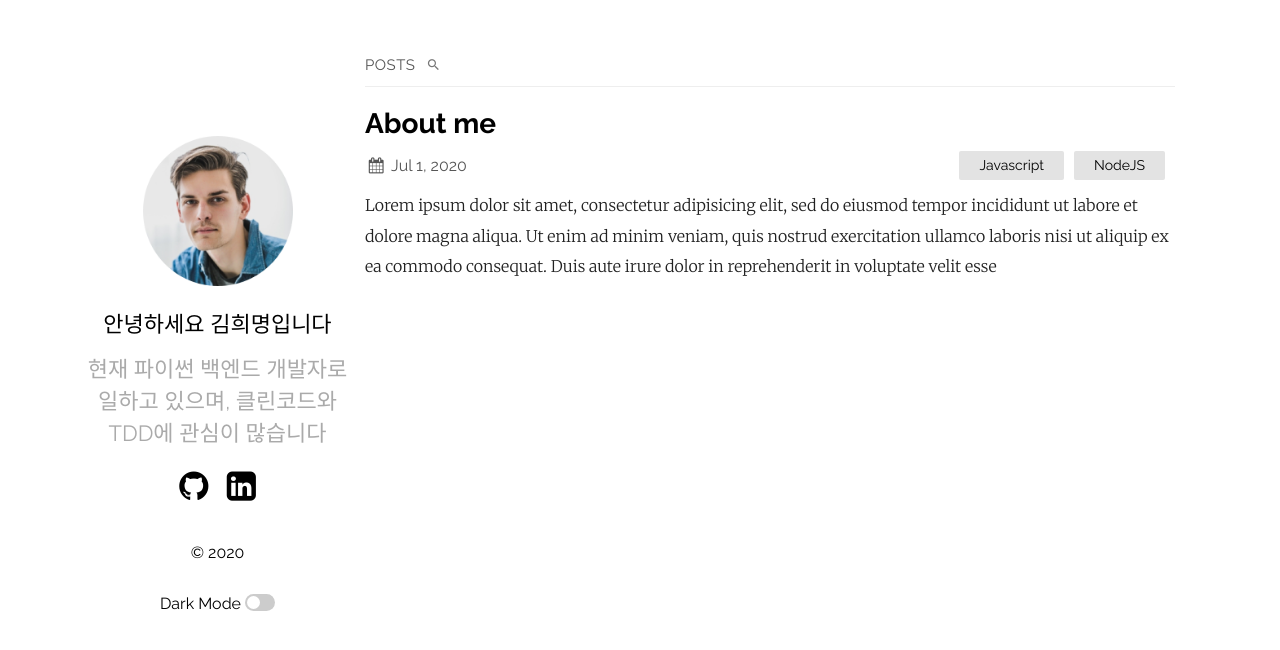
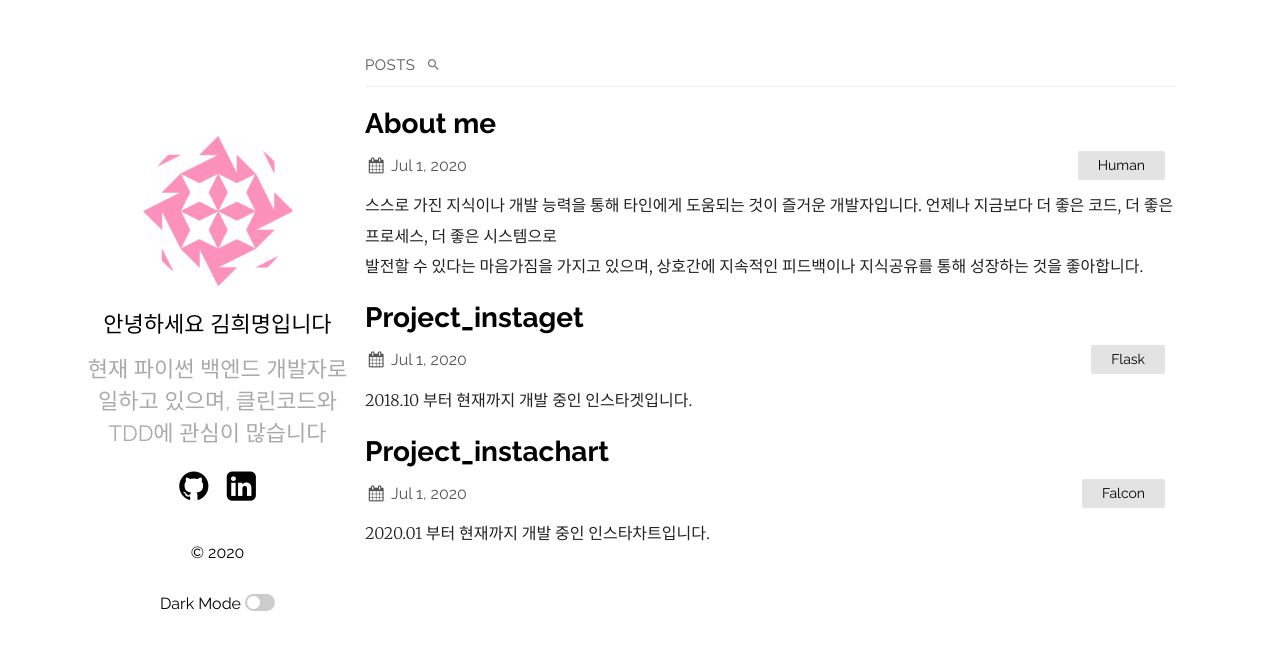
Before and after one commit to isaac105/isaac105.github.io, a Jekyll site: the page built from index.md, in a window 1280 px wide. Shown: the top 650 px of the page. Built offline with Jekyll 4.4.1, drawn with Linux system fonts in a browser that asks for light colours.

Commit message:
1 차 완성

````diff
--- a/_posts/2020-07-01-about-me.markdown
+++ b/_posts/2020-07-01-about-me.markdown
@@ -1,28 +1,50 @@
 ---
 layout: post
 title:  "About me"
-date:   2020-07-01 14:03:36 +0900
-categories: Javascript NodeJS
+date:   2020-07-01 13:00:00 +0900
+categories: Human
 ---
-Lorem ipsum dolor sit amet, consectetur adipisicing elit, sed do eiusmod tempor incididunt ut labore et dolore magna aliqua. Ut enim ad minim veniam, quis nostrud exercitation ullamco laboris nisi ut aliquip ex ea commodo consequat. Duis aute irure dolor in reprehenderit in voluptate velit esse
+스스로 가진 지식이나 개발 능력을 통해 타인에게 도움되는 것이 즐거운 개발자입니다. 언제나 지금보다 더 좋은 코드, 더 좋은 프로세스, 더 좋은 시스템으로<br>발전할 수 있다는 마음가짐을 가지고 있으며, 상호간에 지속적인 피드백이나 지식공유를 통해 성장하는 것을 좋아합니다.<br>
 
-```javascript
-const Razorpay = require('razorpay');
+또한 자신이 알고 있다 생각하는 것에 대해 다른 사람이 물어볼 때, 대략적으로라도 설명을 못한다면 그것은 아는 것이 아니다 라는 신념을 가지고 있어, 한번<br>정보를 받아들일 때 고무오리에게 말하듯 설명하며 이해하는 습관이 있습니다.
 
-let rzp = Razorpay({
-	key_id: 'KEY_ID',
-	secret: 'name'
-});
+그 외에 기술적으로는 주로 python 을 사용해 개발해왔으며, Flask / Django / Falcon 등 다양한 프레임워크를 실무를 통해 접해봤습니다.<br>제 본래 업무는 인스타겟 서비스(Flask) 인프라 유지보수 및 개발이었지만 중간중간 개발 인원 문제로 파인앳플(Django), 인스타차트(Falcon)에서<br>기능 개발을 하거나 홈페이지 및 홍보페이지의 유지보수, AWS 설정 관리 하는 등 여러 작업을 진행했었습니다.<br>
+(파인앳플 - 인스타그램 API, sqlalchemy, QA 부분 / 인스타차트 - 인스타그램 API, 로그인 세션, porting 부분 / S3, CloudFront, Route53, ACM, Lambda 등을 이용한 새로운 페이지 구성 및 배포)<br>
 
-// capture request
-rzp.capture(payment_id, cost)
-	.then(function (data) {
-		return 2;
-	})
-```
+특이사항으로는 프론트엔드 개발자가 없었고, 디자이너가 없던 경우가 종종 있었기 때문에 HTML, CSS, Jinja2, JS 등을 사용한 퍼블리싱 경험이 있습니다.
 
-Check out the [Jekyll docs][jekyll-docs] for more info on how to get the most out of Jekyll. File all bugs/feature requests at [Jekyll’s GitHub repo][jekyll-gh]. If you have questions, you can ask them on [Jekyll Talk][jekyll-talk].
 
-[jekyll-docs]: https://jekyllrb.com/docs/home
-[jekyll-gh]:   https://github.com/jekyll/jekyll
-[jekyll-talk]: https://talk.jekyllrb.com/
+## **STACK**
+
+ - Backend (python)
+   - Flask
+   - Django
+   - Falcon
+
+ - Frontend
+   - HTML5
+   - CSS3
+   - Javascript
+   - Jinja2
+
+ - Database
+   - Mysql
+   - PostgreSQL
+   - Mongo
+   - Redis
+
+ - DevOps
+   - ElasticBeanstalk
+   - EC2
+   - Lambda
+   - Gitlab runner
+
+ - Etc
+   - Git (gitlab)
+   - Slack
+   - Jira
+   - Confluence
+
+## CONNECT !<br>
+
+Email : hmkim735@gmail.com
--- /dev/null
+++ b/_posts/2020-07-01-project_instachart.markdown
@@ -0,0 +1,16 @@
+---
+layout: post
+title:  "Project_instachart"
+date:   2020-07-01 11:00:00 +0900
+categories: Falcon
+---
+2020.01 부터 현재까지 개발 중인 인스타차트입니다.
+
+ - 인스타차트 주문 Porting 로직 개발
+    - 인스타겟 서비스 연동 작업 진행
+    - porting 설계 후 문서화
+    - k8s docker 증가 중 (10%)
+
+ - 어드민 로그인 및 세션부 개발
+
+ - 인스타그램 API 연동부분 구현
--- /dev/null
+++ b/_posts/2020-07-01-project_instaget.markdown
@@ -0,0 +1,48 @@
+---
+layout: post
+title:  "Project_instaget"
+date:   2020-07-01 12:00:00 +0900
+categories: Flask
+---
+2018.10 부터 현재까지 개발 중인 인스타겟입니다.
+
+ - CS 업무 편의기능 및 운영 보조 사이트 개발 (docker, bootstrap)
+    - 작업 진행상황 및 상세내역 조회 (pymysql, psycopg2)
+    - 인스타그램 게시물 업로드 시간 조회
+    - 관리자용 주문 페이지 구현
+
+ - 마이페이지 구현
+   - 회원정보관리 기능 추가
+
+ - 고객 후기 페이지 및 상품 추가
+   - 데스크탑 모바일 버전 UI/UX 개선
+   - 유튜브 페이스북 상품 추가 (html, js)
+
+ - 인스타그램 유저 및 게시물 정보 확인부 구현
+   - 인스타그램 API 를 이용한 유저 정보 확인 (asnyc, multiThread)
+   - API 가 문제있을 시 데이터 크롤링 후 유저 정보 확인되도록 (selenium, bs4)
+
+ - 2017 legacy 코드 리팩토링
+
+ - 결제, 상품조회 등 리소스 많이 사용되는 로직 최적화
+   - row 가 많은 테이블에서 데이터 가져올 때 페이지네이션 처리 (sqlalchemy_paginate)
+
+ - REST API 기능 개발 (ajax)
+   - 해외 무통장입금 시스템 구축
+   - 어드민 편의 기능 추가
+   - 주문 페이지에서 유저 정보 콜백
+   - 리뷰 작성 시 구매한 상품이 있는지부터 조회
+
+ - 인스타겟 다국어 버전 런칭
+   - 인도네시아, 글로벌 버전 개발 (i18n)
+
+ - SEO 구성
+   - 네이버에서 검색시 노출이 종종 안될 때마다 seo 정보 수정
+
+ - 내부 인프라 관리 시스템 개발
+   - 프록시 상태 검증 스크립트 작성 (aiohttp)
+   - 필요 사진 정보 캐시 (PIL, Imagehash)
+   - 서버 health_check 및 sentry 부착 (HealthCheck, sentry-sdk)
+   - middle ware 추가하여 prod 환경과 staging 환경 구분 (flask_middleware)
+
+ - 기타 유지보수 진행
--- a/_sass/plain.scss
+++ b/_sass/plain.scss
@@ -222,7 +222,7 @@ main {
   }
 }
 .post-container {
-  padding-left: 30px;
+  padding-left: 50px;
 }
 .post {
   font-family: "Merriweather", sans-serif;
````
Also changed, not shown: assets/portfolio.png, favicon.ico (added).
